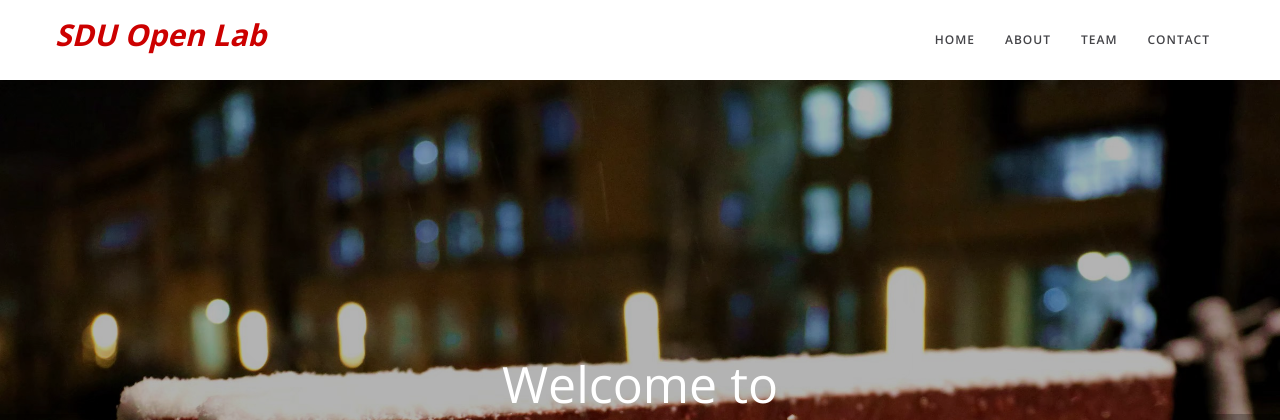
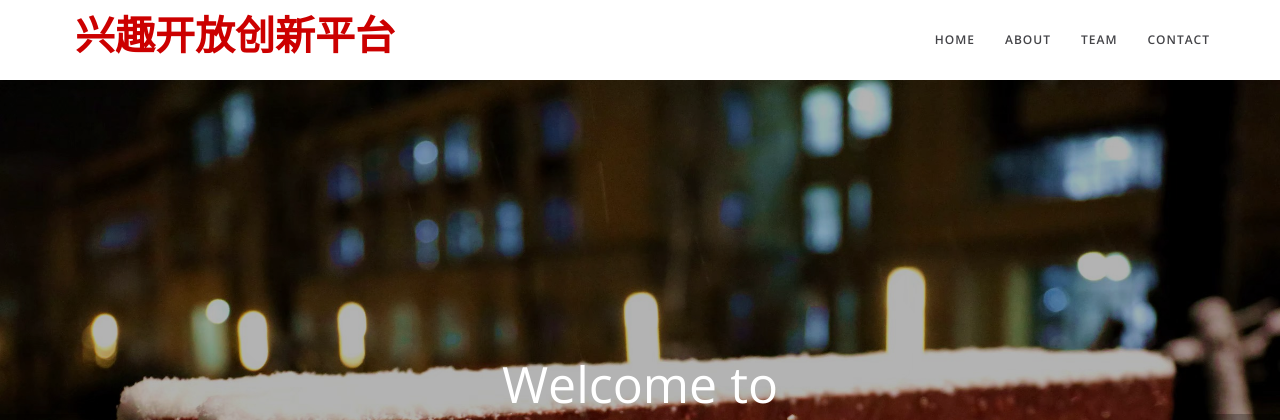
Before and after one commit to Leirss/openlab, a Django app: page / in a window 1280 px wide. Shown: the top 420 px of the page. Run offline with Django 3.2, Linux system fonts and the light colour scheme; data that the repository does not hold is empty; some libraries are stand-ins or nearby versions.

Commit message:
home.html update

```diff
--- a/templates/blog/home.html
+++ b/templates/blog/home.html
@@ -5,43 +5,34 @@
 	<head>
 		<meta charset="utf-8">
 		<meta http-equiv="X-UA-Compatible" content="IE=edge">
-		<meta name="viewport" content="width=device-width, initial-scale=1">
+		<meta name="viewport" content="width=device-width, initial-scale=1,shrink-to-fit=no">
+
 		<!-- The above 3 meta tags *must* come first in the head; any other head content must come *after* these tags -->
+
+
 		<meta name="description" content="">
 		<meta name="author" content="">
 		<link rel="icon" type="image/x-icon" href="{% static 'images/favicon.png'%}">
-		<title>Nantes - Onepage Business Template</title>
+
+
+		{%block title%}<title>Sdu Open Lab</title>{%endblock title%}
 		<!-- Bootstrap core CSS -->
-		<link href="{% static 'css/bootstrap.min.css' %} " rel="stylesheet">
+		<link href="{% static 'css/bootstrap.css' %} " rel="stylesheet">
 		<link rel="stylesheet" href="https://maxcdn.bootstrapcdn.com/font-awesome/4.4.0/css/font-awesome.min.css">
 		<!-- Custom styles for this template -->
+		<link href="{% static 'css/clean-blog.css'%}" rel="stylesheet">
 		<link type='text/css' href="{% static 'css/owl.carousel.css' %} "rel="stylesheet">
 		<link type='text/css' href="{% static 'css/owl.theme.default.min.css' %} " rel="stylesheet">
 		<link type='text/css' href="{% static 'css/animate.css' %}" rel="stylesheet">
 		<link type='text/css' href="{% static 'css/style.css' %} " rel="stylesheet">
 	</head>
-
-	<body id="page-top">
-		<!-- Navigation -->
-		{%block page-top%}
-		<nav class="navbar navbar-default navbar-fixed-top">
+			<nav class="navbar navbar-default navbar-fixed-top" id="mainNav" >
 			<div class="container">
 				<!-- Brand and toggle get grouped for better mobile display -->
-				<div class="navbar-header page-scroll">
-					<button type="button" class="navbar-toggle" data-toggle="collapse" data-target="#bs-example-navbar-collapse-1">
-					<span class="sr-only">Toggle navigation</span>
-					<span class="icon-bar"></span>
-					<span class="icon-bar"></span>
-					<span class="icon-bar"></span>
-					</button>
-					<a class="navbar-brand page-scroll" href="#page-top" style="font-style:italic;font-weight: bold;color: #cc0000;font-size: 30px;margin-top: 20px;" >SDU Open Lab</a>
-				</div>
+				<a class="navbar-brand page-scroll" style="color: #cc0000; " href="home.html">兴趣开放创新平台</a>
 				<!-- Collect the nav links, forms, and other content for toggling -->
-				<div class="collapse navbar-collapse" id="bs-example-navbar-collapse-1">
+				<div class="collapse navbar-collapse" id="bs-example-navbar-collapse-1 navbarResponsive">
 					<ul class="nav navbar-nav navbar-right">
-						<li class="hidden">
-							<a href="#page-top"></a>
-						</li>
 						<li>
 							<a class="page-scroll" href="#page-top">Home</a>
 						</li>
@@ -60,16 +51,20 @@
 			</div>
 			<!-- /.container-fluid -->
 		</nav>
+	<body id="page-top">
+		<!-- Navigation -->
+		{%block page-top%}
+
 		{%endblock page-top%}
+
 		<!-- Header -->
-		{% block header%}
-				<header>
-			<div class="container-fluid">
+		{% block scroll-head%}
+  		<header >
+			<div class="container-fluid ">
 				<div class="slider-container">
-
 						<div class="owl-slider owl-carousel">
 							<div class="item">
-								<div class="owl-slider-item">
+								<div class="owl-slider-item ">
 									<img src="{% static 'images/demo/mainpage.jpg' %}" class="img-responsive" alt="portfolio">
 									<div class="intro-text">
 										<div class="intro-lead-in" >Welcome to </div>
@@ -96,11 +91,10 @@
 								</div>
 							</div>
 						</div>
-
 				</div>
 			</div>
 		</header>
-		{%endblock header%}
+		{%endblock scroll-head%}
 		{%block body%}
 		<section id="about" class="light-bg">
 			<div class="container">
@@ -177,7 +171,7 @@
 					</div>
 					<div class="col-md-3 mb-sm-30">
 						<div class="counter-item">
-							<h2 class="stat-number" data-n="20">0</h2>
+							<h2 class="stat-number" data-n="30">0</h2>
 							<h6>Clients</h6>
 						</div>
 					</div>
@@ -457,5 +451,11 @@
 		<script src="{% static 'js/jquery.appear.js' %}"></script>
 		<script src="{% static 'js/SmoothScroll.min.js' %}"></script>
 		<script src="{% static 'js/theme-scripts.js' %}"></script>
+		<script src="{% static 'js/bootstrap.bundle.min.js'%}"></script>
+		  <!-- Bootstrap core JavaScript -->
+<!-- 		<script src ="{% static 'js/jquery.min.js'%}"></script>
+		<script src="{% static 'js/bootstrap.bundle.min.js'%}"></script> -->
+		<!-- Custom scripts for this template -->
+<!-- 		<script src="{% static 'js/clean-blog.min.js'%}"></script> -->
 	</body>
 </html>
```
